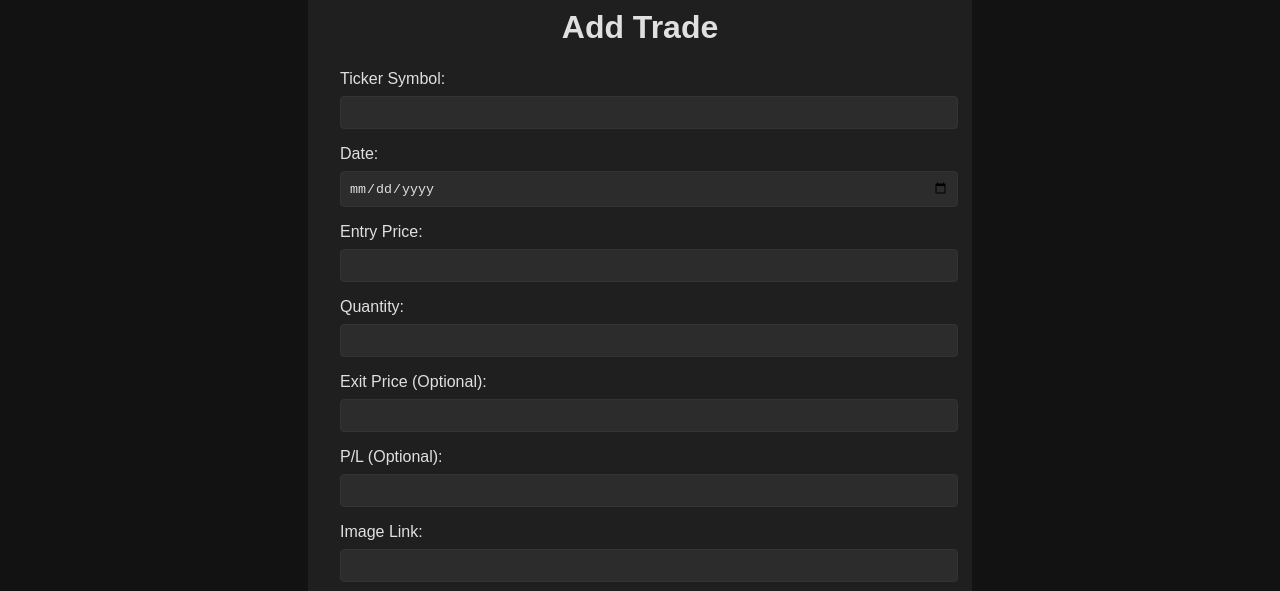
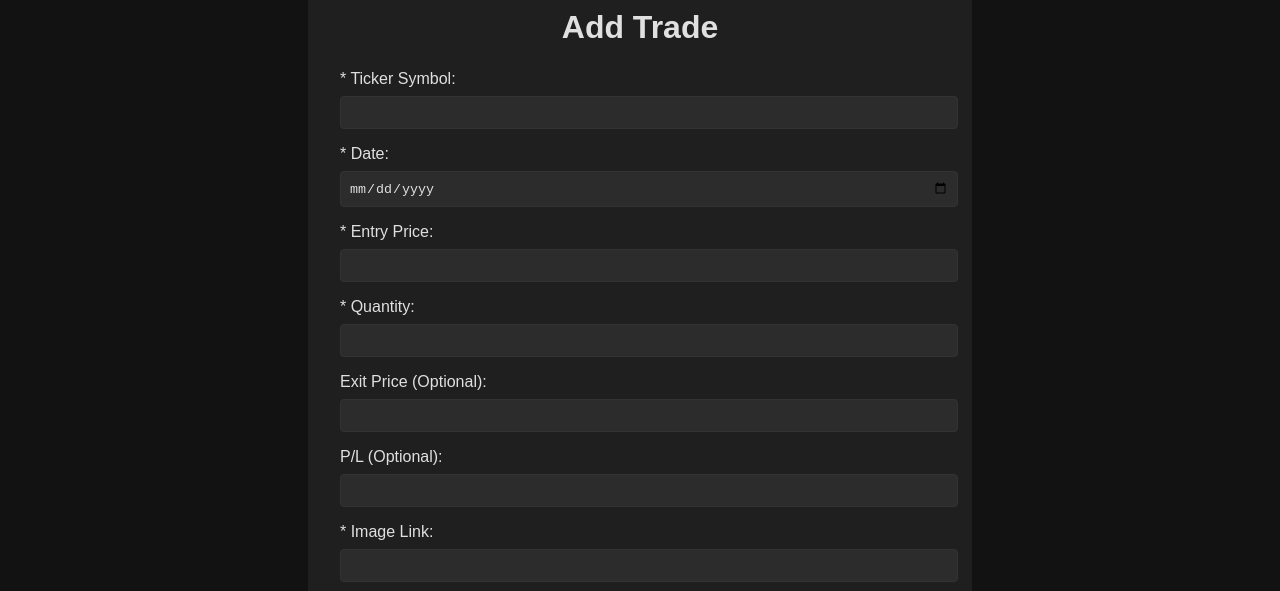
Before and after one commit to idavidov13/React-May-2024-Regular-Exam, a React (Vite) app in the folder client/: page /add-trade in a window 1280 px wide. Shown: the part 136-727 px from the top of the page. Built offline with nearby package versions, Linux system fonts and the light colour scheme; sample sign-in values are in the browser's storage.

Commit message:
adding field validation

```diff
--- a/client/src/components/addTrade/AddTrade.jsx
+++ b/client/src/components/addTrade/AddTrade.jsx
@@ -1,4 +1,4 @@
-import React, { useState } from "react";
+import { useState } from "react";
 import { useForm } from "../../hooks/useForm";
 import { useCreateTrade } from "../../hooks/useTrades";
 import { useNavigate } from "react-router-dom";
@@ -19,6 +19,34 @@ export default function AddTrade() {
   const createTrade = useCreateTrade();
 
   const createHandler = async (values) => {
+    setError("");
+
+    if (!values.ticker.trim()) {
+      return setError("Ticker symbol is required.");
+    }
+    if (!values.date) {
+      return setError("Date is required.");
+    }
+    const currentDate = new Date().toISOString().split("T")[0];
+    if (values.date > currentDate) {
+      return setError("The date cannot be in the future.");
+    }
+    if (values.entryPrice <= 0) {
+      return setError("Entry price must be a positive number.");
+    }
+    if (values.quantity <= 0 || !Number.isInteger(Number(values.quantity))) {
+      return setError("Quantity must be a positive integer.");
+    }
+    if (values.exitPrice && values.exitPrice < 0) {
+      return setError("Exit price must be a positive number or left empty.");
+    }
+    if (values.pl && isNaN(Number(values.pl))) {
+      return setError("P/L must be a number.");
+    }
+    if (!/^https?:\/\/.+\..+/.test(values.img)) {
+      return setError("Please enter a valid URL for the image link.");
+    }
+
     try {
       const createdTrade = await createTrade(values);
 
@@ -30,7 +58,6 @@ export default function AddTrade() {
       console.log("Navigating to trade:", tradeId);
       navigate(`/trades/${tradeId}`);
     } catch (error) {
-      console.error("Error creating trade:", error);
       setError(error.message || "An error occurred while creating the trade.");
     }
   };
@@ -43,10 +70,10 @@ export default function AddTrade() {
   return (
     <div className="add-trade-container">
       <h1>Add Trade</h1>
-      {/* {error && <p className="error-message">{error}</p>} */}
+      {error && <p className="error-message">{error}</p>}
       <form onSubmit={submitHandler} className="add-trade-form">
         <div className="form-group">
-          <label htmlFor="tickerSymbol">Ticker Symbol:</label>
+          <label htmlFor="tickerSymbol">* Ticker Symbol:</label>
           <input
             type="text"
             id="tickerSymbol"
@@ -57,7 +84,7 @@ export default function AddTrade() {
           />
         </div>
         <div className="form-group">
-          <label htmlFor="date">Date:</label>
+          <label htmlFor="date">* Date:</label>
           <input
             type="date"
             id="date"
@@ -68,7 +95,7 @@ export default function AddTrade() {
           />
         </div>
         <div className="form-group">
-          <label htmlFor="entryPrice">Entry Price:</label>
+          <label htmlFor="entryPrice">* Entry Price:</label>
           <input
             type="number"
             id="entryPrice"
@@ -80,7 +107,7 @@ export default function AddTrade() {
           />
         </div>
         <div className="form-group">
-          <label htmlFor="quantity">Quantity:</label>
+          <label htmlFor="quantity">* Quantity:</label>
           <input
             type="number"
             id="quantity"
@@ -114,7 +141,7 @@ export default function AddTrade() {
           />
         </div>
         <div className="form-group">
-          <label htmlFor="image">Image Link:</label>
+          <label htmlFor="image">* Image Link:</label>
           <input
             type="url"
             id="image"
```
